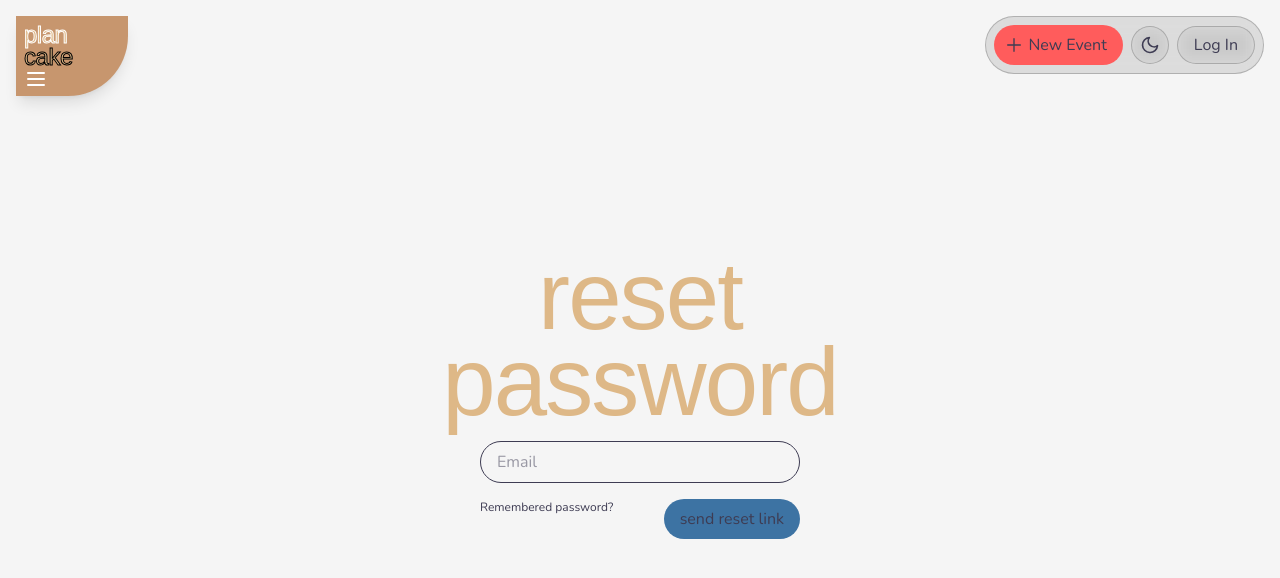
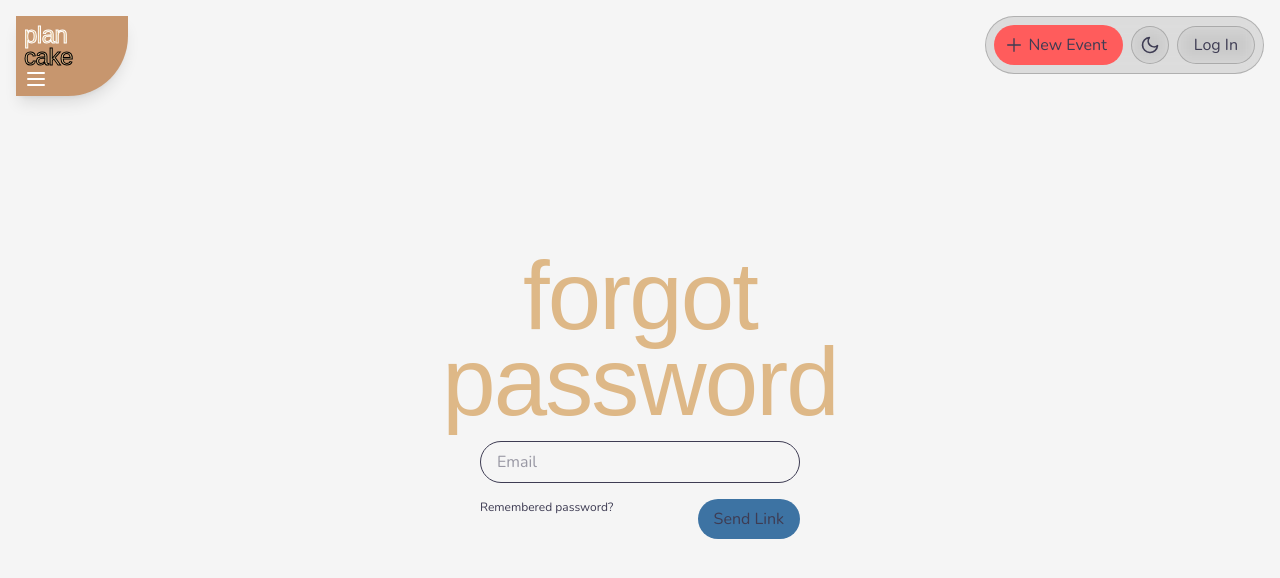
Before and after one commit to plan-cake/frontend, a Next.js app: page /forgot-password in a window 1280 px wide. Shown: the top 578 px of the page. Built offline with nearby package versions, Linux system fonts and the light colour scheme; no server answers; a web font is replaced by a local one.

Commit message:
Fix capitalization and nomenclature on auth pages

```diff
--- a/app/forgot-password/page.tsx
+++ b/app/forgot-password/page.tsx
@@ -65,7 +65,7 @@ export default function Page() {
         >
           {/* Title */}
           <h1 className="font-display mb-4 block text-center text-5xl leading-none text-lion md:text-8xl">
-            reset password
+            forgot password
           </h1>
 
           {/* Email */}
@@ -88,7 +88,7 @@ export default function Page() {
               type="submit"
               className="mb-2 cursor-pointer gap-2 rounded-full bg-blue px-4 py-2 font-medium transition"
             >
-              send reset link
+              Send Link
             </button>
           </div>
         </form>
--- a/app/login/page.tsx
+++ b/app/login/page.tsx
@@ -89,7 +89,7 @@ export default function Page() {
             />
             {/* Forgot Password */}
             <Link href="/forgot-password" className="text-xs">
-              Forgot Password?
+              Forgot password?
             </Link>
           </div>
 
@@ -98,7 +98,7 @@ export default function Page() {
             type="submit"
             className="mb-2 cursor-pointer gap-2 rounded-full bg-blue px-4 py-2 font-medium transition"
           >
-            login
+            Login
           </button>
         </div>
 
--- a/app/register/email-sent/page.tsx
+++ b/app/register/email-sent/page.tsx
@@ -62,12 +62,12 @@ export default function Page() {
         buttons={[
           {
             type: "secondary",
-            label: "resend email",
+            label: "Resend Email",
             onClick: handleResendEmail,
           },
           {
             type: "primary",
-            label: "go to login",
+            label: "Go to Login",
             onClick: () => router.push("/login"),
           },
         ]}
--- a/app/register/page.tsx
+++ b/app/register/page.tsx
@@ -152,7 +152,7 @@ export default function Page() {
             type="submit"
             className="mb-2 ml-auto cursor-pointer gap-2 rounded-full bg-blue px-4 py-2 font-medium transition"
           >
-            register
+            Register
           </button>
         </div>
 
--- a/app/reset-password/success/page.tsx
+++ b/app/reset-password/success/page.tsx
@@ -13,7 +13,7 @@ export default function Page() {
         buttons={[
           {
             type: "primary",
-            label: "back to login",
+            label: "Back to Login",
             onClick: () => router.push("/login"),
           },
         ]}
```
